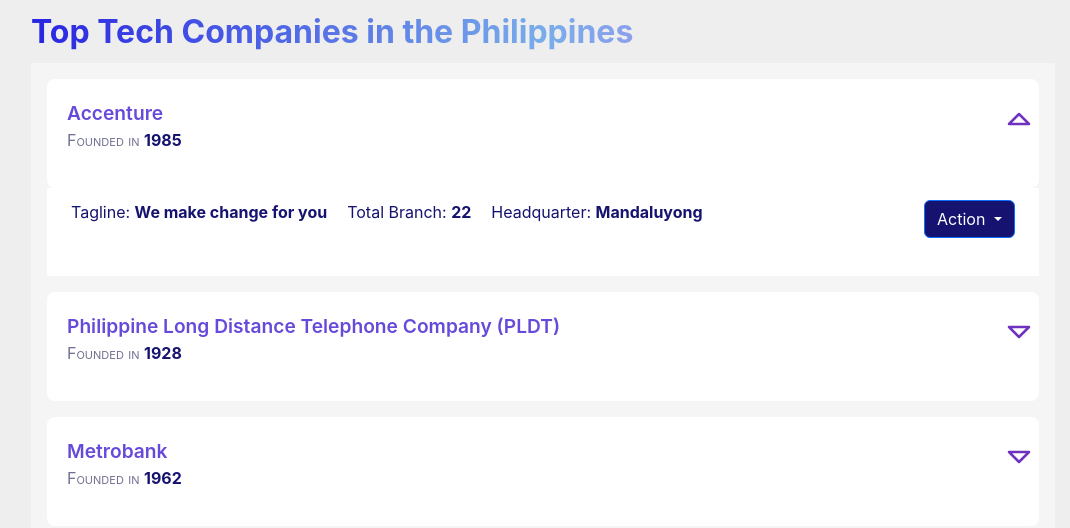
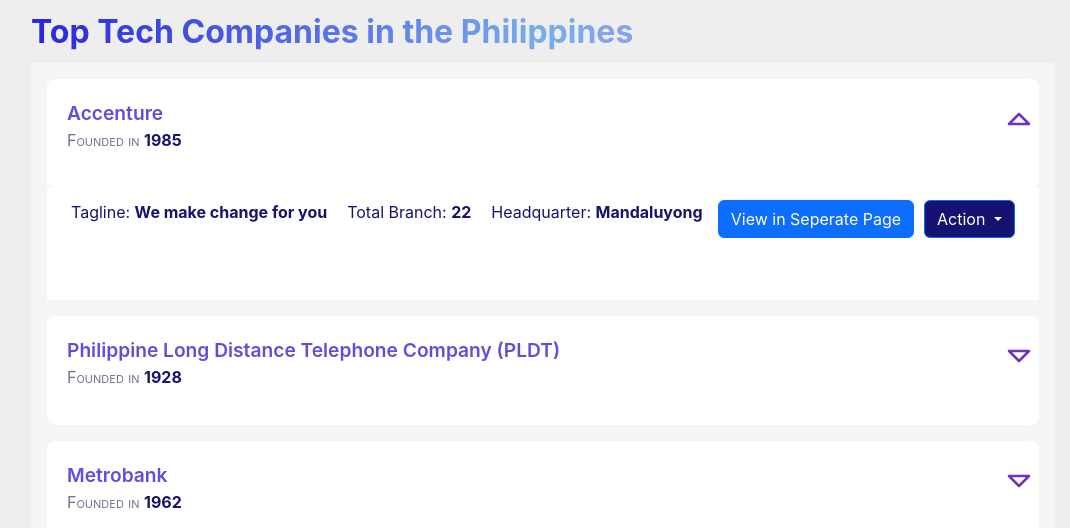
Before and after one commit to WilAm1/web2-project, a PHP site: page / in a window 1280 px wide, after a click that opens the changed part. Shown: the part 477-1005 px from the top of the page, without its empty margins (97-1167 px from the left). Run offline with PHP 8.4, Linux system fonts and the light colour scheme; some web fonts are replaced.

Commit message:
feat: Add seperate button for view another page

```diff
--- a/assets/styles.css
+++ b/assets/styles.css
@@ -160,6 +160,9 @@ h1 {
   font-weight: 600;
   text-decoration: none;
 }
+.accordion-header:hover a {
+  color: #b721ff;
+}
 .date-founded {
   font-size: 1rem;
   font-variant: small-caps;
@@ -266,3 +269,9 @@ h2 {
   border-radius: 8px;
   padding: 8px;
 }
+
+.accordion-btn-group {
+  display: flex;
+  align-items: start;
+  gap: 10px;
+}
--- a/delete.php
+++ b/delete.php
@@ -23,9 +23,9 @@
     <nav>
         <div class="menus mt-5 d-flex justify-content-center nav-box">
             <a class="nav-link m-2 text-decoration-none" href="index.php">Home</a>
-            <a class="nav-link active m-2 text-decoration-none" href="create.html">Add</a>
+            <a class="nav-link  m-2 text-decoration-none" href="create.html">Add</a>
             <a class="nav-link m-2 text-decoration-none" href="update.php">Edit</a>
-            <a class="nav-link m-2 text-decoration-none" href="delete.php">Delete</a>
+            <a class="nav-link active m-2 text-decoration-none" href="delete.php">Delete</a>
         </div>
     </nav>
     <div class="container mt-5 ">
--- a/index.php
+++ b/index.php
@@ -82,7 +82,7 @@
 
       echo '
     <div class="accordion-header ">
-      <a href=" /searchProcess.php?q=' . $name  . '">' . $name . ' </a> <i class="caret"></i>
+      <a target="_blank" href="/searchProcess.php?q=' . $name  . '">' . $name . ' </a> <i class="caret"></i>
       <p class="date-founded">Founded in <span>' . $year . '</span></p>
     </div>
 
@@ -94,16 +94,19 @@
         <p>Headquarter: <span class="detail">' . $headquarter . '</span> </p>
       </div>
 
+        <div class="accordion-btn-group">
+
+            <a class="btn btn-primary" href="/searchProcess.php?q=' . $name . '">View in Seperate Page</a>
         <div class="dropdown">
           <a class="btn btn-primary dropdown-toggle" role="button" data-bs-toggle="dropdown" aria-expanded="false">
             Action
           </a>
           <ul class="dropdown-menu">
-          <li><a class="dropdown-item" href="/searchProcess.php?q=' . $name . '">View in Seperate Page</a></li>
             <li><a class="dropdown-item" href="/update.php">Update</a></li>
             <li class="dropdown-item delete-company" data-bs-toggle="modal" data-bs-target="#theModal" data-companyName="' . $name . '">Delete</li>
 
           </ul>
+        </div>
       </div>
     </div>
     ';
```
Also changed, not shown: searchProcess.php (+14 -6 lines). Lines whose indentation alone changed are shown as unchanged.
